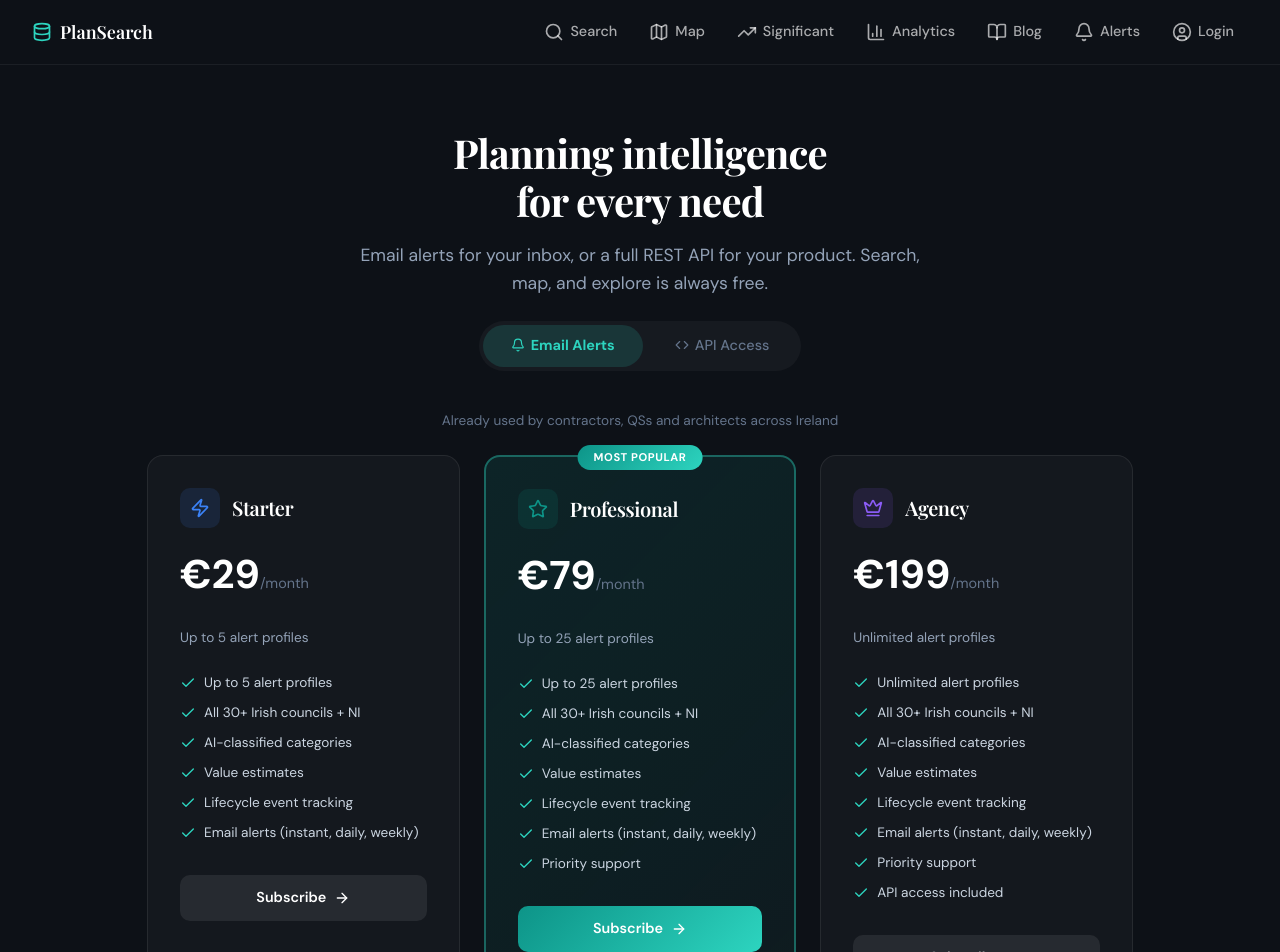
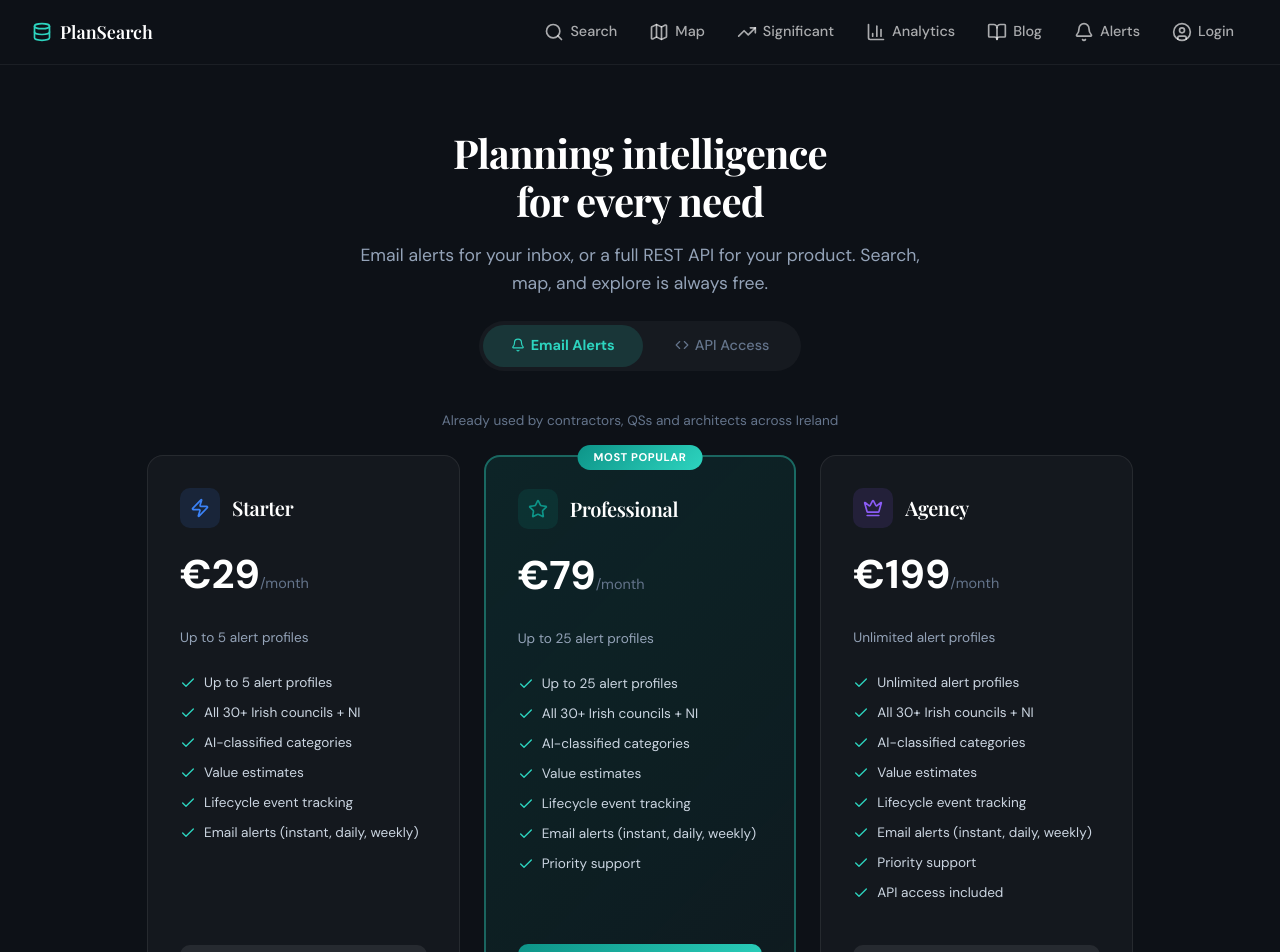
Before and after one commit to zeroco84/plansearch, a Next.js app in the folder frontend/: page /pricing in a window 1280 px wide. Shown: the top 952 px of the page. Built offline with nearby package versions, Linux system fonts and the light colour scheme.

Commit message:
fix: align Subscribe buttons across pricing cards
Made pricing cards use flexbox column layout with marginTop: auto
on the button, so all Subscribe/Contact buttons sit at the same
vertical position regardless of the number of feature bullets.

```diff
--- a/frontend/src/app/pricing/page.tsx
+++ b/frontend/src/app/pricing/page.tsx
@@ -265,6 +265,8 @@ export default function PricingPage() {
                     borderRadius: '16px',
                     padding: '2rem',
                     position: 'relative',
+                    display: 'flex',
+                    flexDirection: 'column' as const,
                     transition: 'transform 0.2s ease, border-color 0.2s ease',
                   }}
                 >
@@ -304,6 +306,7 @@ export default function PricingPage() {
                     disabled={loading === tier.id}
                     style={{
                       width: '100%', padding: '12px', borderRadius: '10px', border: 'none',
+                      marginTop: 'auto',
                       background: tier.popular ? 'linear-gradient(135deg, #0d9488, #2dd4bf)' : 'rgba(255,255,255,0.08)',
                       color: 'white', fontSize: '0.9rem', fontWeight: 600, cursor: 'pointer',
                       display: 'flex', alignItems: 'center', justifyContent: 'center', gap: '0.5rem',
@@ -341,6 +344,8 @@ export default function PricingPage() {
                     borderRadius: '16px',
                     padding: '1.75rem',
                     position: 'relative',
+                    display: 'flex',
+                    flexDirection: 'column' as const,
                     transition: 'transform 0.2s ease, border-color 0.2s ease',
                   }}
                 >
@@ -382,6 +387,7 @@ export default function PricingPage() {
                     onClick={() => handleApiContact(tier.id)}
                     style={{
                       width: '100%', padding: '12px', borderRadius: '10px', border: 'none',
+                      marginTop: 'auto',
                       background: tier.popular ? 'linear-gradient(135deg, #0d9488, #2dd4bf)' : tier.price === 0 ? 'rgba(45,212,191,0.15)' : 'rgba(255,255,255,0.08)',
                       color: tier.price === 0 ? '#2dd4bf' : 'white',
                       fontSize: '0.9rem', fontWeight: 600, cursor: 'pointer',
```
